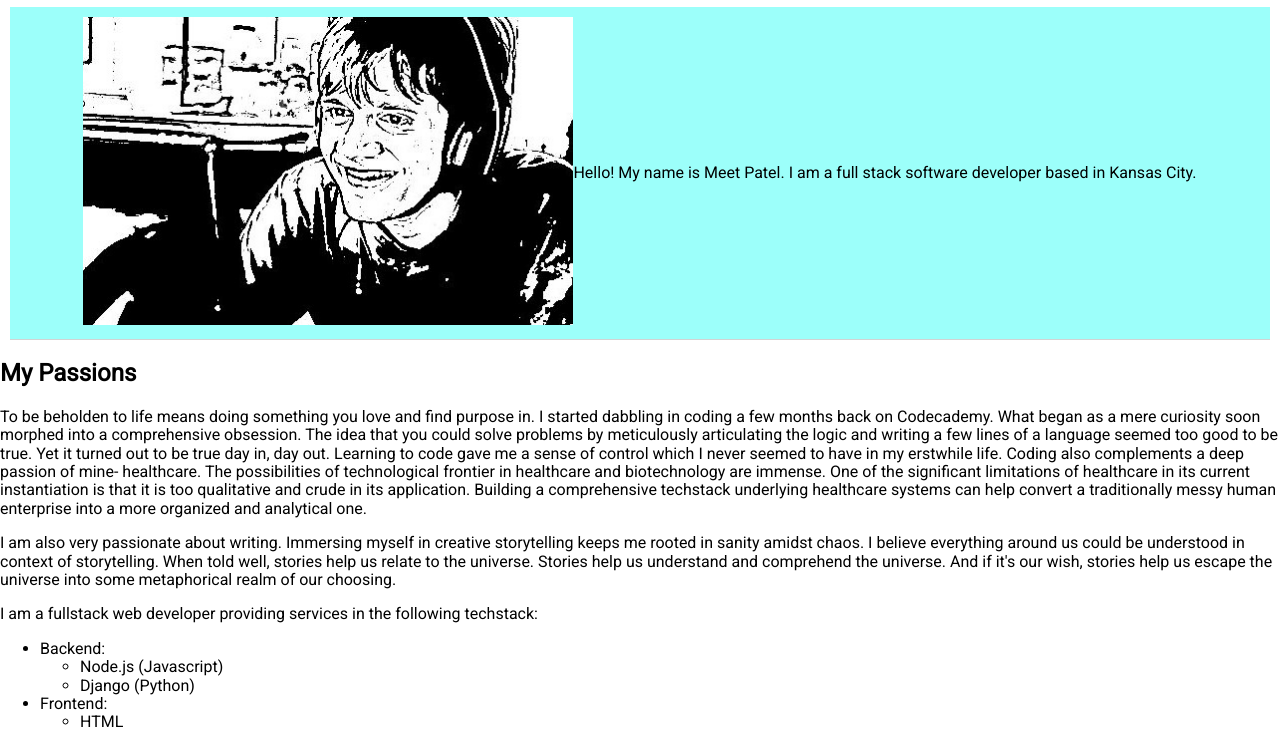
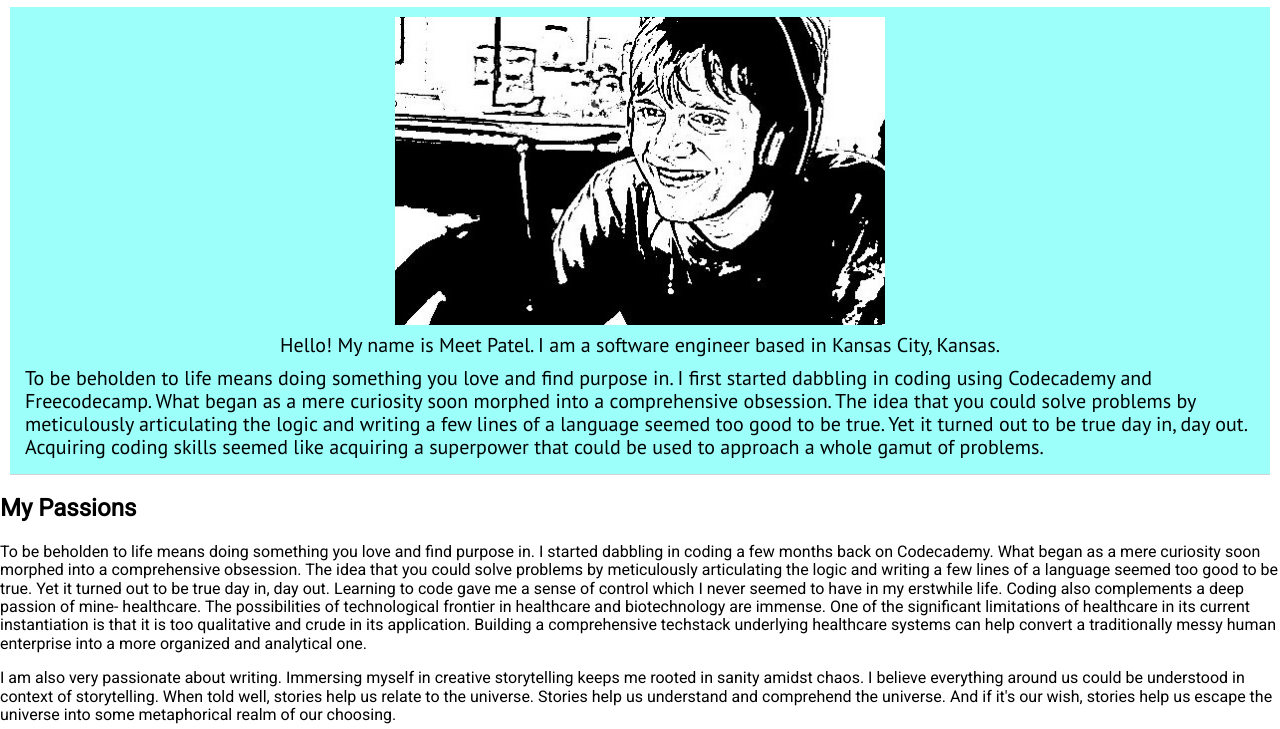
Before and after one commit to MeetPatel89/thinkful-portfolio, a plain HTML site: page index.html in a window 1280 px wide. Shown: the part 71-800 px from the top of the page. Drawn offline with nearby package versions, Linux system fonts and the light colour scheme; a script that the page names is missing.

Commit message:
add and style 'intro'

```diff
--- a/index.html
+++ b/index.html
@@ -6,6 +6,7 @@
     <meta name="viewport" content="width=device-width, initial-scale=1.0">
     <title>Meet's Portfolio</title>
     <link href="https://fonts.googleapis.com/css2?family=Amatic+SC:wght@700&display=swap" rel="stylesheet">
+    <link href="https://fonts.googleapis.com/css2?family=PT+Sans&display=swap" rel="stylesheet">
     <link href="https://fonts.googleapis.com/css2?family=Indie+Flower&display=swap" rel="stylesheet">
     <link href="https://fonts.googleapis.com/css2?family=Roboto&display=swap" rel="stylesheet">
     <link href="https://cdnjs.cloudflare.com/ajax/libs/normalize/8.0.1/normalize.min.css" rel="stylesheet"
@@ -39,13 +40,12 @@
 
 
         <div id="intro" class="group">
-            <div class="item">
+            <div class="profile">
                 <img src="images/profile.jpeg" alt="profile picture" class="responsive" width="490px" height="310px">
             </div>
-            <div class="item margin-left">Hello! My name is Meet Patel. I am a full stack software developer
-                based in
-                Kansas
-                City.
+            <div class="intro-desc">
+                <p>Hello! My name is Meet Patel. I am a software engineer based in Kansas City, Kansas.</p>
+                <p>To be beholden to life means doing something you love and find purpose in. I first started dabbling in coding using Codecademy and Freecodecamp. What began as a mere curiosity soon morphed into a comprehensive obsession. The idea that you could solve problems by meticulously articulating the logic and writing a few lines of a language seemed too good to be true. Yet it turned out to be true day in, day out. Acquiring coding skills seemed like acquiring a superpower that could be used to approach a whole gamut of problems.</p>
             </div>
         </div>
 
--- a/style.css
+++ b/style.css
@@ -51,6 +51,19 @@ header nav ul li a {
   background-color: #9cfffa;
 }
 
+.intro-desc {
+  display: flex;
+  flex-direction: column;
+  justify-content: center;
+  align-items: center;
+}
+
+.intro-desc > p {
+  margin: 5px;
+  font-family: 'PT Sans', sans-serif;
+  font-size: 20px;
+}
+
 .responsive {
   max-width: 100%;
   height: auto;
@@ -68,7 +81,4 @@ header nav ul li a {
 }
 
 @media all and (min-width: 1000px) {
-  #intro {
-    flex-direction: row;
-  }
 }
```
